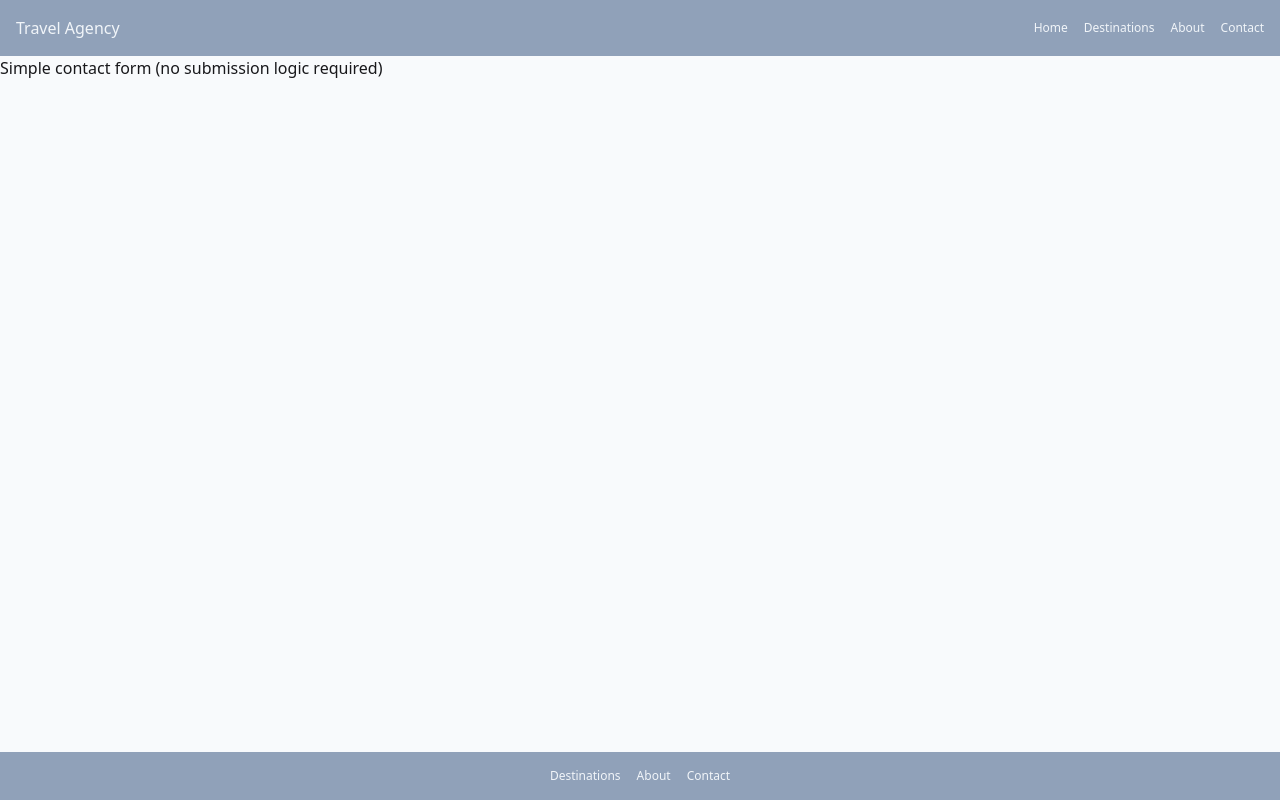
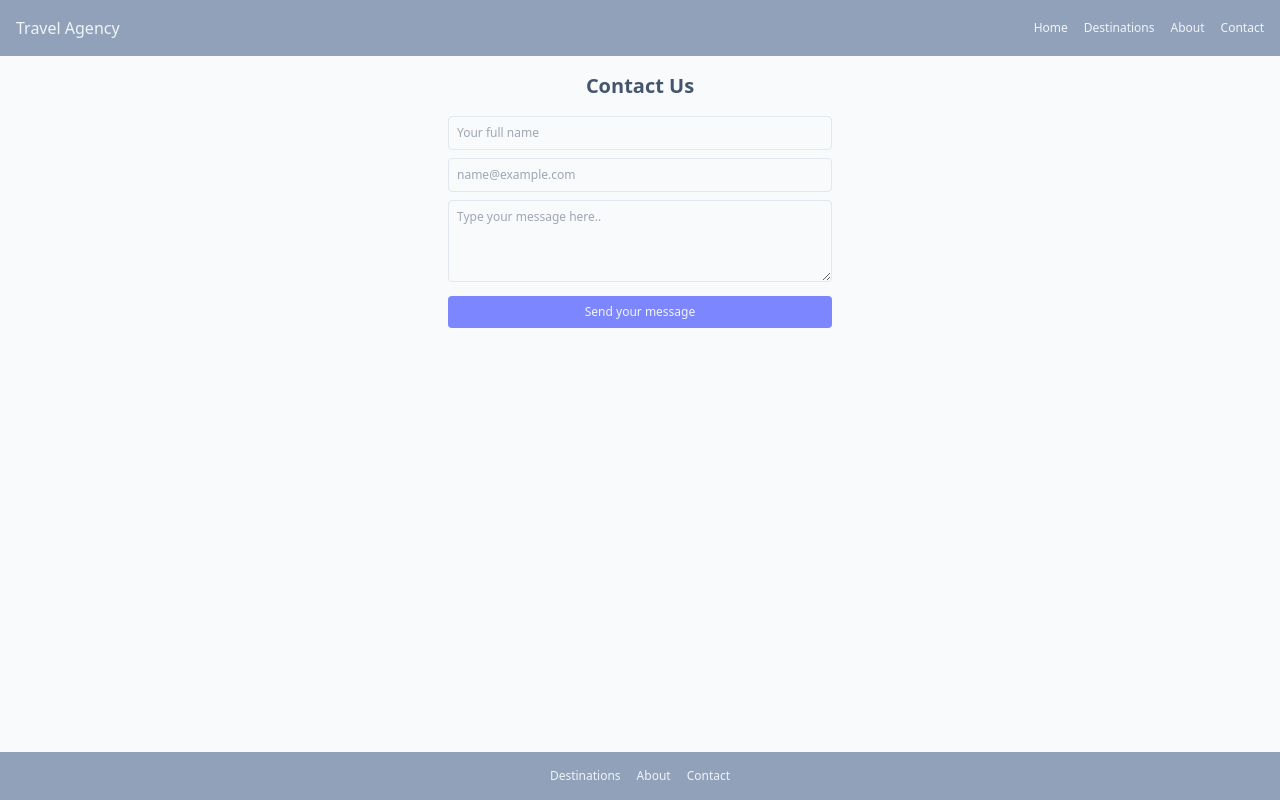
Before and after one commit to monica-mateescu/travel-agency-react, a React (Vite) app: page /contact in a window 1280 px wide. Built offline with nearby package versions, Linux system fonts and the light colour scheme.

Commit message:
create contact page

```diff
--- a/src/components/Contact.jsx
+++ b/src/components/Contact.jsx
@@ -1,5 +1,53 @@
+import Button from "./shared/Button";
+
 const Contact = () => {
-  return <div>Simple contact form (no submission logic required)</div>;
+  return (
+    <section className="py-4 text-center text-slate-600">
+      <h1 className="text-slate-600 text-xl font-semibold mb-4">Contact Us</h1>
+      <form className="flex flex-col w-sm mx-auto">
+        <label
+          htmlFor="name"
+          aria-label="Your full name"
+          className="rounded mb-2"
+        >
+          <input
+            type="text"
+            name="name"
+            placeholder="Your full name"
+            id="name"
+            className="w-full border border-slate-200 p-2 rounded text-xs outline-0"
+          />
+        </label>
+        <label
+          htmlFor="email"
+          aria-label="Your address email"
+          className="rounded mb-2"
+        >
+          <input
+            type="text"
+            name="email"
+            placeholder="name@example.com"
+            id="email"
+            className="w-full border border-slate-200 p-2 rounded text-xs outline-0"
+          />
+        </label>
+        <label
+          htmlFor="message"
+          aria-label="Your message"
+          className="rounded mb-2"
+        >
+          <textarea
+            name="message"
+            placeholder="Type your message here.."
+            rows={4}
+            id="message"
+            className="w-full border border-slate-200 p-2 rounded text-xs outline-0"
+          ></textarea>
+        </label>
+        <Button name={"Send your message"} />
+      </form>
+    </section>
+  );
 };
 
 export default Contact;
```
